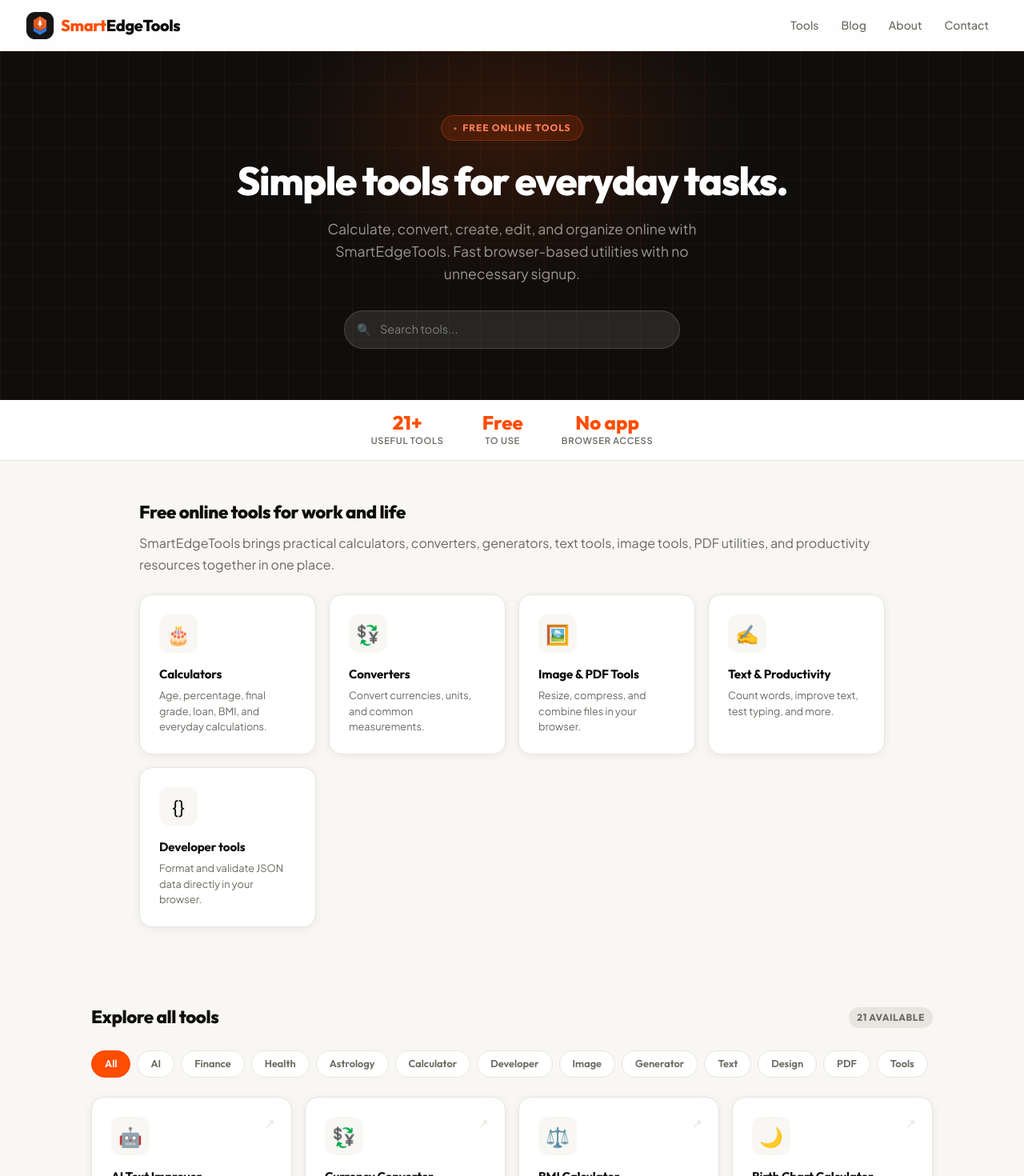
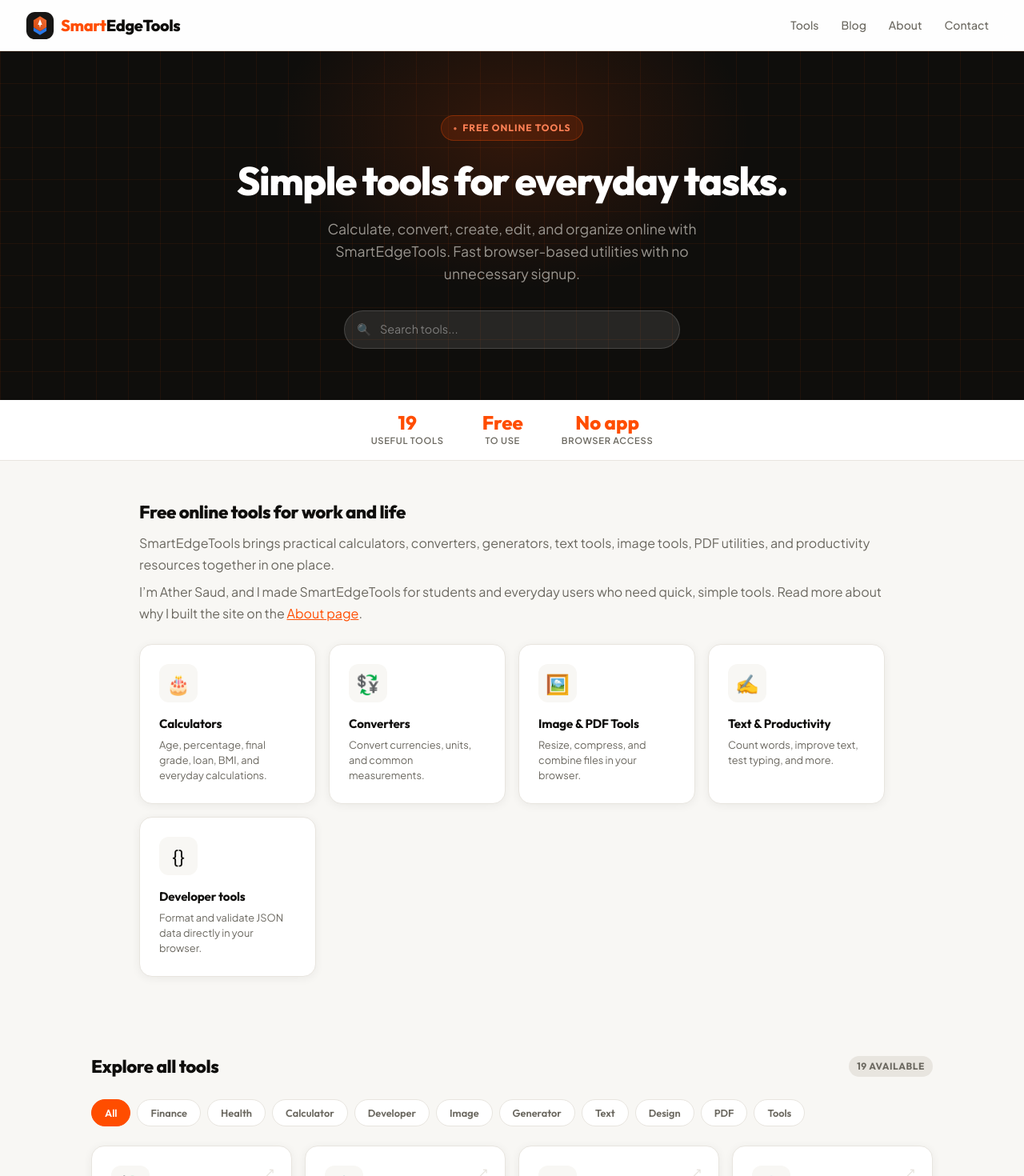
Before and after one commit to athersaud-smart-tools/smart-tools, a Next.js app: page / in a window 1280 px wide. Shown: the top 1470 px of the page at 80% size. Built offline with nearby package versions, Linux system fonts and the light colour scheme.

Commit message:
Hide selected tools and update homepage details

```diff
--- a/app/components/HomePage.tsx
+++ b/app/components/HomePage.tsx
@@ -4,6 +4,8 @@ import Link from "next/link";
 import { useMemo, useState } from "react";
 import { categories, tools } from "../lib/tools";
 
+const homepageTools = tools.filter((tool) => tool.href !== "/ai-rewrite" && tool.href !== "/birth-chart");
+const homepageCategories = categories.filter((category) => category !== "AI" && category !== "Astrology");
 
 
 const articles = [
@@ -18,7 +20,7 @@ export default function HomePage() {
 
   const filtered = useMemo(() => {
     const query = search.trim().toLowerCase();
-    return tools.filter((tool) => {
+    return homepageTools.filter((tool) => {
       const matchCat = active === "All" || tool.category === active;
       const matchSearch = !query || `${tool.title} ${tool.desc} ${tool.category}`.toLowerCase().includes(query);
       return matchCat && matchSearch;
@@ -51,7 +53,7 @@ export default function HomePage() {
       </header>
 
       <div className="stats-bar" aria-label="SmartEdgeTools highlights">
-        <div className="stat-item"><div className="stat-num">21+</div><div className="stat-label">Useful tools</div></div>
+          <div className="stat-item"><div className="stat-num">19</div><div className="stat-label">Useful tools</div></div>
         <div className="stat-item"><div className="stat-num">Free</div><div className="stat-label">To use</div></div>
         <div className="stat-item"><div className="stat-num">No app</div><div className="stat-label">Browser access</div></div>
       </div>
@@ -62,6 +64,9 @@ export default function HomePage() {
             <h2 className="section-title">Free online tools for work and life</h2>
             <p style={{ color: "var(--ink2)", marginTop: "0.45rem", lineHeight: 1.7 }}>
               SmartEdgeTools brings practical calculators, converters, generators, text tools, image tools, PDF utilities, and productivity resources together in one place.
+            </p>
+            <p style={{ color: "var(--ink2)", marginTop: "0.45rem", lineHeight: 1.7 }}>
+              I’m Ather Saud, and I made SmartEdgeTools for students and everyday users who need quick, simple tools. Read more about why I built the site on the <Link href="/about" style={{ color: "var(--accent)", textDecoration: "underline" }}>About page</Link>.
             </p>
           </div>
         </div>
@@ -80,7 +85,7 @@ export default function HomePage() {
           <span className="section-tag">{filtered.length} available</span>
         </div>
         <div className="category-pills" aria-label="Tool categories">
-          {categories.map((cat) => (
+          {homepageCategories.map((cat) => (
             <button key={cat} type="button" className={`pill ${active === cat ? "active" : ""}`} onClick={() => setActive(cat)} aria-pressed={active === cat}>
               {cat}
             </button>
@@ -136,7 +141,7 @@ export default function HomePage() {
         <div className="tools-grid" style={{ marginTop: "1rem" }}>
           <Link href="/percentage-calculator" className="tool-card"><h3>Percentage example</h3><p>20% of 500 is 100. The calculator also handles percentage change, adding a percentage, and subtracting a percentage.</p></Link>
           <Link href="/bmi-calculator" className="tool-card"><h3>BMI example</h3><p>At 70 kg and 175 cm, BMI is 22.9. BMI is a screening measure, not a diagnosis.</p></Link>
-          <Link href="/image/resize" className="tool-card"><h3>Image output</h3><p>The resizer exports a JPEG from a browser canvas. Keep the original if you need transparency or another format.</p></Link>
+          <Link href="/image/resize" className="tool-card"><h3>Image output</h3><p>The resizer exports PNG. The compressor exports WebP for PNG uploads and JPEG for other image types, with transparent areas filled white. Keep the original file.</p></Link>
           <Link href="/pdf/merge" className="tool-card"><h3>PDF handling</h3><p>The merge tool copies pages from selected PDFs in the browser and creates a new file in the order you selected them.</p></Link>
         </div>
       </section>
```
